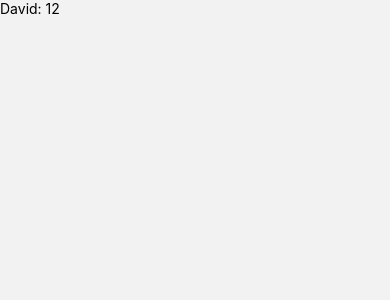
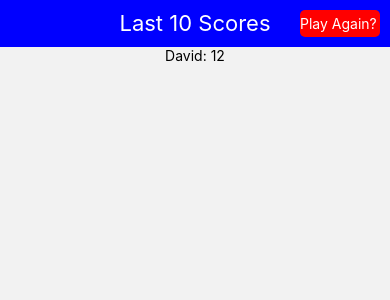
Before and after one commit to shootermv/SimonGame, a React Native app: screen /Scores in a window 390 px wide. Shown: the top 300 px of the page. Built offline with nearby package versions, Linux system fonts and the light colour scheme.

Commit message:
feat: added listHeader component

```diff
--- /dev/null
+++ b/src/components/ListHeader.tsx
@@ -0,0 +1,49 @@
+import {useNavigation} from '@react-navigation/native';
+import React from 'react';
+import {View, Text, StyleSheet, TouchableOpacity} from 'react-native';
+const ListHeader = () => {
+  const navigation = useNavigation();
+  return (
+    <View style={styles.wrap}>
+      <View style={styles.left}/>
+      <Text style={styles.center}>Last 10 Scores</Text>
+      <View style={styles.right}>
+        <TouchableOpacity
+          style={styles.againBtn}
+          onPress={() => navigation.navigate('Game')}>
+          <Text style={styles.againBtnTxt}>Play Again?</Text>
+        </TouchableOpacity>
+      </View>
+    </View>
+  );
+};
+const styles = StyleSheet.create({
+  wrap: {
+    display: 'flex',
+    flexDirection: 'row',
+    backgroundColor: 'blue',
+    padding: 10,
+  },
+  center: {
+    color: '#fff',
+    textAlign: 'center',
+    fontSize: 22,
+    flex: 1,
+  },
+  left: {
+    width: 80,
+  },
+  right: {
+    width: 80,
+  },
+  againBtn: {
+    backgroundColor: 'red',
+    borderRadius: 5,
+  },
+  againBtnTxt: {
+    paddingVertical: 5,
+    color: '#fff',
+
+  },
+});
+export default ListHeader;
--- a/src/models/Score.ts
+++ b/src/models/Score.ts
@@ -1,4 +1,4 @@
 export interface Score {
-    username: string,
-    score: number
+  username: string;
+  score: number;
 }
--- a/src/screens/Scores.tsx
+++ b/src/screens/Scores.tsx
@@ -1,10 +1,11 @@
 import React from 'react';
 import {Text, FlatList, StyleSheet} from 'react-native';
 import {useSelector} from 'react-redux';
+import ListHeader from '../components/ListHeader';
 import {Score} from '../models/Score';
 
 const Item = ({item}: {item: Score}) => (
-  <Text>
+  <Text style={styles.item}>
     {item.username}: {item.score}
   </Text>
 );
@@ -12,14 +13,19 @@ const renderItem = ({item}: {item: Score}) => {
   return <Item item={item} />;
 };
 const Scores = () => {
-  const scores = useSelector((state: {scores: Score[]}) => state.scores);
+  const scores = useSelector((state: {scores: Score[]}) => state.scores.slice(0, 10));
   return (
     <FlatList
+      ListHeaderComponent={<ListHeader/>}
       data={scores}
       renderItem={renderItem}
       keyExtractor={item => item.username}
     />
   );
 };
-const styles = StyleSheet.create({});
+const styles = StyleSheet.create({
+  item: {
+    textAlign: 'center'
+  }
+});
 export default Scores;
```
